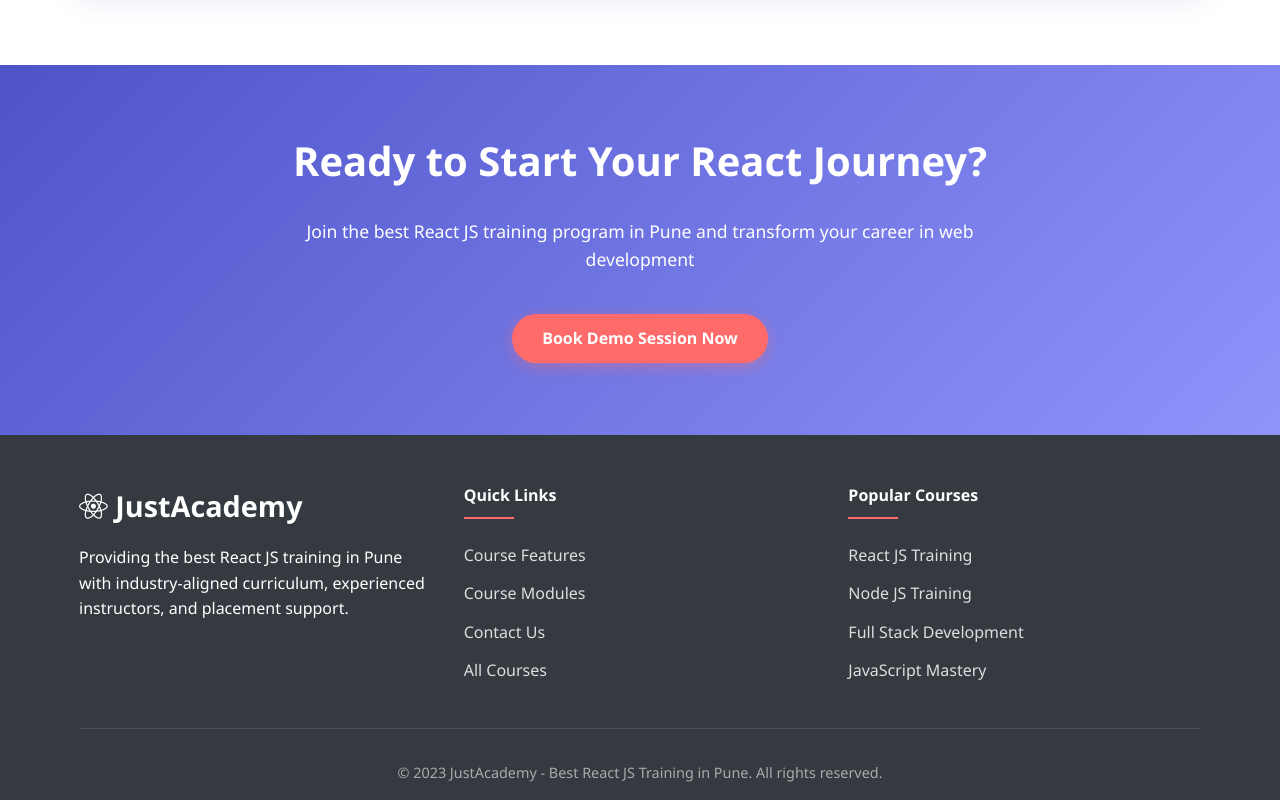
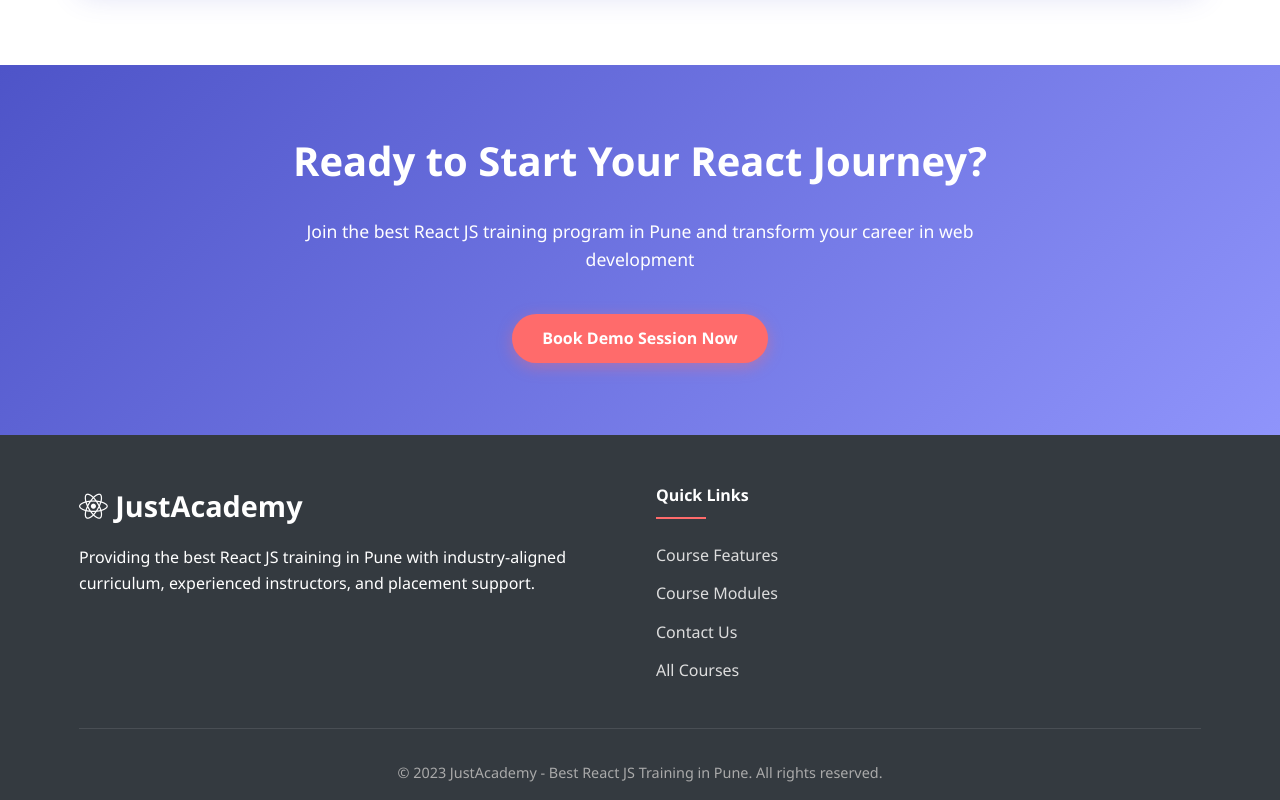
Before and after one commit to justacademy0/best-react-js-training-pune-justacademy, a plain HTML site: page index.html in a window 1280 px wide. Shown: the part 2646-3446 px from the top of the page. Drawn offline with Linux system fonts and the light colour scheme.

Commit message:
Update index.html

```diff
--- a/index.html
+++ b/index.html
@@ -653,15 +653,7 @@
                         <li><a href="https://www.justacademy.co/">All Courses</a></li>
                     </ul>
                 </div>
-                <div class="footer-links">
-                    <h4>Popular Courses</h4>
-                    <ul>
-                        <li><a href="https://www.justacademy.co/course-detail/react-js-training">React JS Training</a></li>
-                        <li><a href="#">Node JS Training</a></li>
-                        <li><a href="#">Full Stack Development</a></li>
-                        <li><a href="#">JavaScript Mastery</a></li>
-                    </ul>
-                </div>
+
             </div>
             <div class="copyright">
                 <p>&copy; 2023 JustAcademy - Best React JS Training in Pune. All rights reserved.</p>
```
